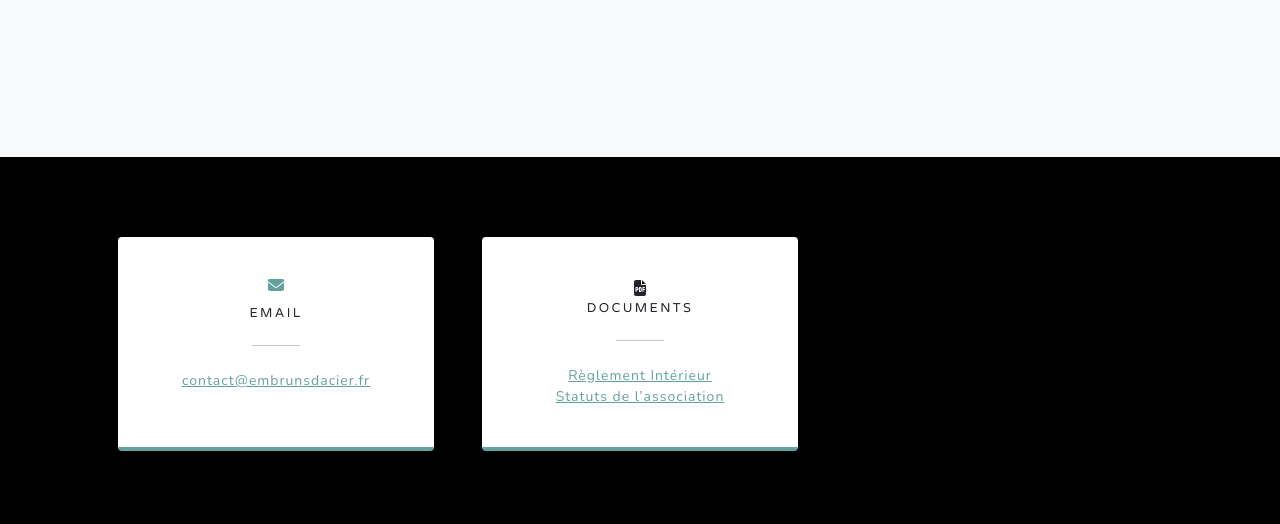
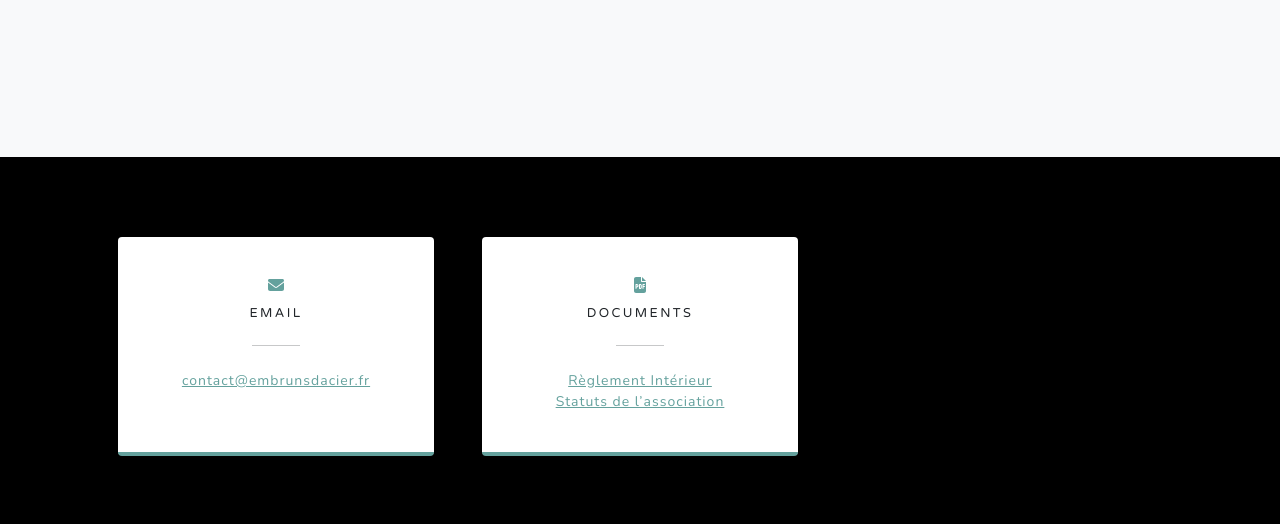
Before and after one commit to Edk0sauss/Embruns-d-Acier.github.io, a plain HTML site: page index.html in a window 1280 px wide. Shown: the part 3468-3992 px from the top of the page. Drawn offline with nearby package versions, Linux system fonts and the light colour scheme.

Commit message:
Documents

```diff
--- a/index.html
+++ b/index.html
@@ -179,7 +179,7 @@
                     <div class="col-md-4 mb-3 mb-md-0">
                         <div class="card py-4 h-100">
                             <div class="card-body text-center">
-                                <i class="fas fa-file-pdf"></i>
+                                <i class="fas fa-file-pdf text-primary mb-2"></i>
                                 <h4 class="text-uppercase m-0">Documents</h4>
                                 <hr class="my-4 mx-auto" />
                                 <div class="small text-black-50"><a href="RI.pdf">Règlement Intérieur</a></div>
```
